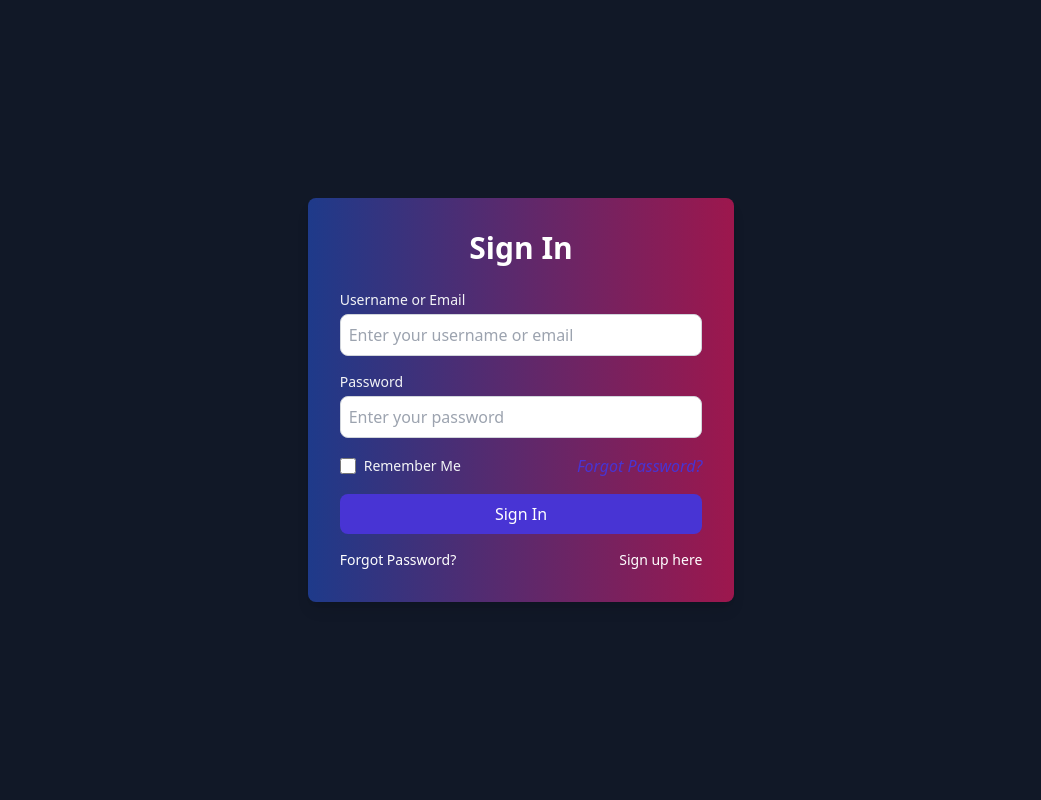
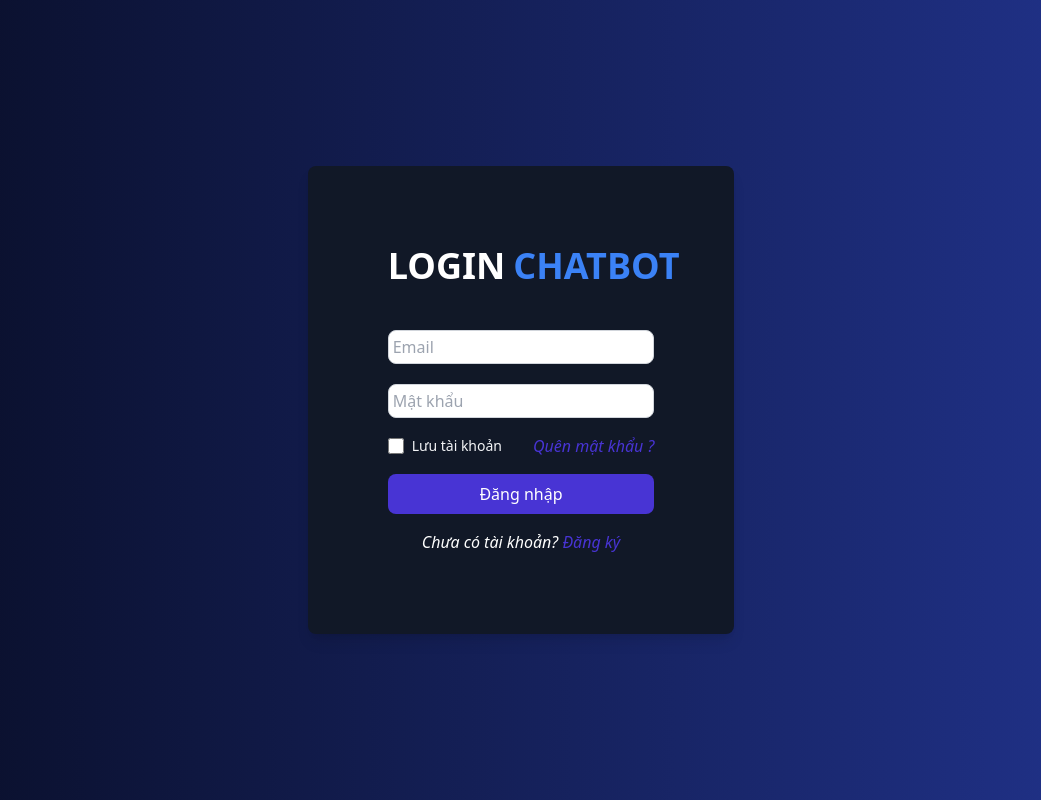
Before and after one commit to nguyenlontien2004/DA_AI2, a React (Vite) app in the folder chat-bot/: page /signin in a window 1280 px wide. Shown: the whole page, without its empty margins (119-1160 px from the left). Built offline with nearby package versions, Linux system fonts and the light colour scheme; the HTML template or start-up script is replaced by a standard one.

Commit message:
fix layout

```diff
--- a/chat-bot/src/components/main/ChatForm.tsx
+++ b/chat-bot/src/components/main/ChatForm.tsx
@@ -122,7 +122,7 @@ const ChatForm = ({ divRef,messages,setMessage }: ChatFormProps) => {
           />
           <button
             type="submit"
-            disabled={!loading}
+            disabled={loading}
             className="inline-flex justify-center p-2 rounded-full cursor-pointer text-blue-500 hover:text-blue-300"
           >
             {loading? (<><Spin indicator={<LoadingOutlined style={{fontSize:20, color:'blue'}}  spin />} /></>):(<><PaperAirplaneIcon className="h-6 w-6" /></>)}
--- a/chat-bot/src/components/sidebars/SidebarList.tsx
+++ b/chat-bot/src/components/sidebars/SidebarList.tsx
@@ -16,10 +16,9 @@ const SidebarList = () => {
     try {
       await callApi('/auth/logout', 'POST');
       localStorage.clear();
-      localStorage.setItem('logout_message', 'Đăng xuất thành công!');
+      toast.success('Đăng xuất thành công!');
       navigate('/signin');
     } catch (error) {
-      console.error('Đăng xuất thất bại:', error);
       toast.error('Đã xảy ra lỗi khi đăng xuất. Vui lòng thử lại sau.');
     }
   };
--- a/chat-bot/src/components/sidebars/components/ListOfChats.tsx
+++ b/chat-bot/src/components/sidebars/components/ListOfChats.tsx
@@ -25,7 +25,7 @@ const ListOfChats = ({ selectedChatId, setSelectedChatId }: ListOfChatsProps) =>
   useEffect(() => {
     const fetchChats = async () => {
       try {
-        const data = await callApi('/conversations');
+        const data:any = await callApi('/conversations');
         setChats(data);
       } catch (error) {
         // console.error('Error fetching data:', error); // Removed console statement
--- a/chat-bot/src/pages/(auth)/signin/Page.tsx
+++ b/chat-bot/src/pages/(auth)/signin/Page.tsx
@@ -1,32 +1,12 @@
-import { useEffect, useState } from 'react';
+import { useState } from 'react';
 import { Link, useNavigate } from "react-router-dom";
 import { login } from '../../../services/authService';
-import { ToastContainer, toast } from 'react-toastify';
-import 'react-toastify/dist/ReactToastify.css';
+import { toast } from 'react-toastify';
 
 const SigninPage = () => {
   const [usernameOrEmail, setUsernameOrEmail] = useState('');
   const [password, setPassword] = useState('');
   const navigate = useNavigate();
-
-  useEffect(() => {
-    const registerMessage = localStorage.getItem('register_message');
-    if (registerMessage) {
-      toast.success(registerMessage, { autoClose: 2000 });
-      setTimeout(() => {
-        localStorage.removeItem('register_message');
-      }, 2000);
-    }
-
-    const logoutMessage = localStorage.getItem('logout_message');
-    if (logoutMessage) {
-      toast.success(logoutMessage, { autoClose: 2000 });
-      setTimeout(() => {
-        localStorage.removeItem('logout_message');
-      }, 2000);
-    }
-  }, []);
-
 
   const handleLogin = async (event: React.FormEvent) => {
     event.preventDefault();
@@ -34,7 +14,7 @@ const SigninPage = () => {
       const result = await login(usernameOrEmail, password);
       if (result) {
         localStorage.setItem('access_token', result.access_token);
-        localStorage.setItem('login_message', "Đăng nhập thành công!");
+        toast.success("Đăng nhập thành công!", { autoClose: 2000 });
         navigate('/');
       }
     } catch (error: any) {
@@ -43,37 +23,43 @@ const SigninPage = () => {
   };
 
   return (
-    <div className="h-screen bg-gray-900 flex justify-center items-center">
-      <div className="bg-gradient-to-r from-blue-900 to-pink-800 shadow-lg rounded-lg overflow-hidden w-2/6 max-w-4xl">
-        <div className="w-full p-8 flex flex-col justify-center">
-          <h2 className="text-3xl font-bold text-white text-center mb-6">Sign In</h2>
-          <form className="space-y-4" onSubmit={handleLogin}>
+    <div className="h-screen  bg-gradient-to-r from-[#090E27] to-[#21338D] flex justify-center items-center">
+      <div className=" bg-gray-900 shadow-lg rounded-lg overflow-hidden  w-4/12 max-w-4xl">
+        <div className="w-full p-20 flex flex-col justify-center">
+          <h2 className="text-4xl font-bold text-white text-center mb-10 flex items-center">
+            LOGIN <span className="text-blue-500 ml-2">CHATBOT</span>
+          </h2>
+          {/* Form  */}
+          <form className="space-y-4"  onSubmit={handleLogin}>
+            {/* Email Field */}
             <div>
-              <label htmlFor="usernameOrEmail" className="block text-sm font-medium text-gray-100">Username or Email</label>
               <input
                 type="text"
                 id="usernameOrEmail"
                 name="usernameOrEmail"
                 value={usernameOrEmail}
                 onChange={(e) => setUsernameOrEmail(e.target.value)}
-                className="mt-1 p-2 w-full border border-gray-300 rounded-lg focus:outline-none focus:ring-2 focus:ring-indigo-500"
-                placeholder="Enter your username or email"
+                className="mt-1 p-1 w-full border border-gray-300 rounded-lg focus:outline-none focus:ring-2 focus:ring-indigo-500"
+                placeholder="Email"
                 required
               />
             </div>
+
+            {/* Password Field */}
             <div>
-              <label htmlFor="password" className="block text-sm font-medium text-gray-100">Password</label>
               <input
                 type="password"
                 id="password"
                 name="password"
                 value={password}
                 onChange={(e) => setPassword(e.target.value)}
-                className="mt-1 p-2 w-full border border-gray-300 rounded-lg focus:outline-none focus:ring-2 focus:ring-indigo-500"
-                placeholder="Enter your password"
+                className="mt-1 p-1 w-full border border-gray-300 rounded-lg focus:outline-none focus:ring-2 focus:ring-indigo-500"
+                placeholder="Mật khẩu"
                 required
               />
             </div>
+
+            {/* Remember Me */}
             <div className="flex items-center justify-between">
               <div className="flex items-center">
                 <input
@@ -81,27 +67,92 @@ const SigninPage = () => {
                   type="checkbox"
                   className="h-4 w-4 bg-transparent bg-gray-900 text-indigo-600 focus:ring-indigo-500 border-gray-300 rounded"
                 />
-                <label htmlFor="remember-me" className="ml-2 block text-sm text-gray-100">Remember Me</label>
+                <label
+                  htmlFor="remember-me"
+                  className="ml-2 block text-sm text-gray-100"
+                >
+                  Lưu tài khoản
+                </label>
               </div>
-              <Link to={'/forgot-password'} className=" block"><i className=" text-[#4834D4] hover:text-blue-500">Forgot Password?</i></Link>
+              <Link to={'/forgot-password'} className=" block"><i className=" text-[#4834D4] hover:text-blue-500">Quên mật khẩu ?</i></Link>
             </div>
+            {/* Sign In Button */}
             <div>
               <button
                 type="submit"
                 className="w-full bg-[#4834D4] text-white p-2 rounded-lg font-medium hover:bg-indigo-600 transition"
               >
-                Sign In
+                Đăng nhập
               </button>
             </div>
           </form>
-          <div className="flex items-center justify-between mt-4 text-sm">
-            <Link to="/forgot-password" className="font-medium text-white hover:text-indigo-700">Forgot Password?</Link>
-            <Link to="/signup" className="font-medium text-white hover:text-indigo-700">Sign up here</Link>
+
+          {/* Forgot Password and Sign Up Links */}
+          <div className="flex items-center justify-center mt-4 text-base">
+            <i className="text-white"> Chưa có tài khoản? <Link to={'/signup'} className=" text-[#4834D4] hover:text-blue-500">Đăng ký</Link></i>
           </div>
         </div>
       </div>
-      <ToastContainer />
     </div>
+    // <div className="h-screen bg-gray-900 flex justify-center items-center">
+    //   <div className="bg-gradient-to-r from-blue-900 to-pink-800 shadow-lg rounded-lg overflow-hidden w-2/6 max-w-4xl">
+    //     <div className="w-full p-8 flex flex-col justify-center">
+    //       <h2 className="text-3xl font-bold text-white text-center mb-6">Sign In</h2>
+    //       <form className="space-y-4" onSubmit={handleLogin}>
+    //         <div>
+    //           <label htmlFor="usernameOrEmail" className="block text-sm font-medium text-gray-100">Username or Email</label>
+    //           <input
+    //             type="text"
+    //             id="usernameOrEmail"
+    //             name="usernameOrEmail"
+    //             value={usernameOrEmail}
+    //             onChange={(e) => setUsernameOrEmail(e.target.value)}
+    //             className="mt-1 p-2 w-full border border-gray-300 rounded-lg focus:outline-none focus:ring-2 focus:ring-indigo-500"
+    //             placeholder="Enter your username or email"
+    //             required
+    //           />
+    //         </div>
+    //         <div>
+    //           <label htmlFor="password" className="block text-sm font-medium text-gray-100">Password</label>
+    //           <input
+    //             type="password"
+    //             id="password"
+    //             name="password"
+    //             value={password}
+    //             onChange={(e) => setPassword(e.target.value)}
+    //             className="mt-1 p-2 w-full border border-gray-300 rounded-lg focus:outline-none focus:ring-2 focus:ring-indigo-500"
+    //             placeholder="Enter your password"
+    //             required
+    //           />
+    //         </div>
+    //         <div className="flex items-center justify-between">
+    //           <div className="flex items-center">
+    //             <input
+    //               id="remember-me"
+    //               type="checkbox"
+    //               className="h-4 w-4 bg-transparent bg-gray-900 text-indigo-600 focus:ring-indigo-500 border-gray-300 rounded"
+    //             />
+    //             <label htmlFor="remember-me" className="ml-2 block text-sm text-gray-100">Remember Me</label>
+    //           </div>
+    //           <Link to={'/forgot-password'} className=" block"><i className=" text-[#4834D4] hover:text-blue-500">Forgot Password?</i></Link>
+    //         </div>
+    //         <div>
+    //           <button
+    //             type="submit"
+    //             className="w-full bg-[#4834D4] text-white p-2 rounded-lg font-medium hover:bg-indigo-600 transition"
+    //           >
+    //             Sign In
+    //           </button>
+    //         </div>
+    //       </form>
+    //       <div className="flex items-center justify-between mt-4 text-sm">
+    //         <Link to="/forgot-password" className="font-medium text-white hover:text-indigo-700">Forgot Password?</Link>
+    //         <Link to="/signup" className="font-medium text-white hover:text-indigo-700">Sign up here</Link>
+    //       </div>
+    //     </div>
+    //   </div>
+    //   <ToastContainer />
+    // </div>
   )
 }
 
--- a/chat-bot/src/pages/(auth)/signup/Page.tsx
+++ b/chat-bot/src/pages/(auth)/signup/Page.tsx
@@ -1,8 +1,8 @@
 import { Link, useNavigate } from "react-router-dom";
 import { useState } from 'react';
 import { signup } from '../../../services/authService'; // Đảm bảo bạn đã xuất hàm signup
-import { ToastContainer, toast } from 'react-toastify';
-import 'react-toastify/dist/ReactToastify.css';
+import {  toast } from 'react-toastify';
+
 
 const SignupPage = () => {
   const [username, setUsername] = useState('');
@@ -15,7 +15,7 @@ const SignupPage = () => {
     try {
       const result = await signup(username, email, password);
       if (result) {
-        localStorage.setItem('register_message', result);
+        toast.success('Đăng ký thành công!')
         navigate('/signin');
       }
     } catch (error: any) {
@@ -24,62 +24,65 @@ const SignupPage = () => {
   };
 
   return (
-    <div className="h-screen bg-gray-900 flex justify-center items-center">
-      <div className="bg-gradient-to-r from-blue-900 to-pink-800 shadow-lg rounded-lg overflow-hidden w-2/6 max-w-4xl">
-        <div className="w-full p-8 flex flex-col justify-center">
-          <h2 className="text-3xl font-bold text-white text-center mb-6">Sign Up</h2>
+    <div className="h-screen  bg-gradient-to-r from-[#090E27] to-[#21338D] flex justify-center items-center">
+      <div className=" bg-gray-900 shadow-lg rounded-lg overflow-hidden  w-4/12 max-w-4xl">
+        <div className="w-full p-20 flex flex-col justify-center">
+          <h2 className="text-4xl font-bold text-white text-center mb-10 flex items-center">
+            REGISTER <span className="text-blue-500 ml-2">CHATBOT</span>
+          </h2>
           {/* Form  */}
           <form className="space-y-4" onSubmit={handleSignup}>
             {/* Username Field */}
             <div>
-              <label htmlFor="username" className="block text-sm font-medium text-gray-100">
-                Username
-              </label>
               <input
                 type="text"
                 id="username"
                 name="username"
                 value={username}
                 onChange={(e) => setUsername(e.target.value)}
-                className="mt-1 p-2 w-full border border-gray-300 rounded-lg focus:outline-none focus:ring-2 focus:ring-indigo-500"
-                placeholder="Enter your username"
+                className="mt-1 p-1 w-full border border-gray-300 rounded-lg focus:outline-none focus:ring-2 focus:ring-indigo-500"
+                placeholder="Username"
                 required
               />
             </div>
-
-            {/* Email Field - Đã sửa thành Username */}
+            {/* Email Field */}
             <div>
-              <label htmlFor="email" className="block text-sm font-medium text-gray-100">
-                Email
-              </label>
               <input
                 type="email"
                 id="email"
                 name="email"
                 value={email}
                 onChange={(e) => setEmail(e.target.value)}
-                className="mt-1 p-2 w-full border border-gray-300 rounded-lg focus:outline-none focus:ring-2 focus:ring-indigo-500"
-                placeholder="Enter your email"
+                className="mt-1 p-1 w-full border border-gray-300 rounded-lg focus:outline-none focus:ring-2 focus:ring-indigo-500"
+                placeholder="Email"
                 required
               />
             </div>
 
             {/* Password Field */}
             <div>
-              <label htmlFor="password" className="block text-sm font-medium text-gray-100">
-                Password
-              </label>
               <input
                 type="password"
                 id="password"
                 name="password"
                 value={password}
                 onChange={(e) => setPassword(e.target.value)}
-                className="mt-1 p-2 w-full border border-gray-300 rounded-lg focus:outline-none focus:ring-2 focus:ring-indigo-500"
-                placeholder="Enter your password"
+                className="mt-1 p-1 w-full border border-gray-300 rounded-lg focus:outline-none focus:ring-2 focus:ring-indigo-500"
+                placeholder="Mật khẩu"
                 required
               />
             </div>
+            {/* Confirm Password Field */}
+            {/* <div>
+              <input
+                type="password"
+                id="confirmpassword"
+                name="confirmpassword"
+                className="mt-1 p-1 w-full border border-gray-300 rounded-lg focus:outline-none focus:ring-2 focus:ring-indigo-500"
+                placeholder="Nhập lại Mật khẩu"
+                required
+              />
+            </div> */}
 
             {/* Sign In Button */}
             <div>
@@ -96,10 +99,85 @@ const SignupPage = () => {
           <div className="flex items-center justify-center mt-4 text-base">
             <i className="text-white"> Đã có tài khoản? <Link to={'/signin'} className=" text-[#4834D4] hover:text-blue-500">Đăng nhập</Link></i>
           </div>
-          <ToastContainer />
         </div>
       </div>
     </div>
+    // <div className="h-screen bg-gray-900 flex justify-center items-center">
+    //   <div className="bg-gradient-to-r from-blue-900 to-pink-800 shadow-lg rounded-lg overflow-hidden w-2/6 max-w-4xl">
+    //     <div className="w-full p-8 flex flex-col justify-center">
+    //       <h2 className="text-3xl font-bold text-white text-center mb-6">Sign Up</h2>
+    //       {/* Form  */}
+    //       <form className="space-y-4" onSubmit={handleSignup}>
+    //         {/* Username Field */}
+    //         <div>
+    //           <label htmlFor="username" className="block text-sm font-medium text-gray-100">
+    //             Username
+    //           </label>
+    //           <input
+    //             type="text"
+    //             id="username"
+    //             name="username"
+    //             value={username}
+    //             onChange={(e) => setUsername(e.target.value)}
+    //             className="mt-1 p-2 w-full border border-gray-300 rounded-lg focus:outline-none focus:ring-2 focus:ring-indigo-500"
+    //             placeholder="Enter your username"
+    //             required
+    //           />
+    //         </div>
+
+    //         {/* Email Field - Đã sửa thành Username */}
+    //         <div>
+    //           <label htmlFor="email" className="block text-sm font-medium text-gray-100">
+    //             Email
+    //           </label>
+    //           <input
+    //             type="email"
+    //             id="email"
+    //             name="email"
+    //             value={email}
+    //             onChange={(e) => setEmail(e.target.value)}
+    //             className="mt-1 p-2 w-full border border-gray-300 rounded-lg focus:outline-none focus:ring-2 focus:ring-indigo-500"
+    //             placeholder="Enter your email"
+    //             required
+    //           />
+    //         </div>
+
+    //         {/* Password Field */}
+    //         <div>
+    //           <label htmlFor="password" className="block text-sm font-medium text-gray-100">
+    //             Password
+    //           </label>
+    //           <input
+    //             type="password"
+    //             id="password"
+    //             name="password"
+    //             value={password}
+    //             onChange={(e) => setPassword(e.target.value)}
+    //             className="mt-1 p-2 w-full border border-gray-300 rounded-lg focus:outline-none focus:ring-2 focus:ring-indigo-500"
+    //             placeholder="Enter your password"
+    //             required
+    //           />
+    //         </div>
+
+    //         {/* Sign In Button */}
+    //         <div>
+    //           <button
+    //             type="submit"
+    //             className="w-full mt-3 bg-[#4834D4] text-white p-2 rounded-lg font-medium hover:bg-indigo-600 transition"
+    //           >
+    //             Đăng ký
+    //           </button>
+    //         </div>
+    //       </form>
+
+    //       {/* Forgot Password and Sign Up Links */}
+    //       <div className="flex items-center justify-center mt-4 text-base">
+    //         <i className="text-white"> Đã có tài khoản? <Link to={'/signin'} className=" text-[#4834D4] hover:text-blue-500">Đăng nhập</Link></i>
+    //       </div>
+    //       <ToastContainer />
+    //     </div>
+    //   </div>
+    // </div>
   );
 }
 
--- a/chat-bot/src/pages/(home)/Page.tsx
+++ b/chat-bot/src/pages/(home)/Page.tsx
@@ -4,8 +4,7 @@ import { MessageList } from '../../components/main'
 import ChatForm from '../../components/main/ChatForm'
 import SidebarList from '../../components/sidebars/SidebarList'
 import { useEffect } from 'react';
-import { ToastContainer, toast } from 'react-toastify';
-import 'react-toastify/dist/ReactToastify.css';
+import { toast } from 'react-toastify';
 import { Message } from '../../types/message'
 import useCallApi from '../../services/axiosService'
 import { useParams } from 'react-router-dom'
@@ -21,7 +20,7 @@ const HomePage = () => {
   const fetchMessages = async () => {
     if (chatId) {
       try {
-        const data = await callApi(`/message/${chatId}`, 'GET') ;
+        const data:any = await callApi(`/message/${chatId}`, 'GET') ;
         setMessages(data);
       } catch (error) {
         setMessages([])
@@ -84,7 +83,6 @@ const HomePage = () => {
           </div>
         </main>
       </div>
-      <ToastContainer />
     </div>
   )
 }
```
Also changed, not shown: chat-bot/src/App.tsx (+6 -1 lines), chat-bot/src/pages/(auth)/forgot/Page.tsx (+39 -0 lines).
